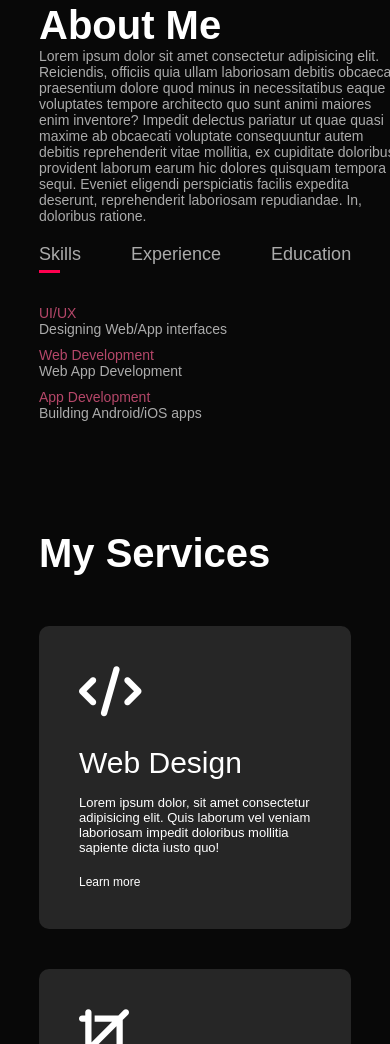
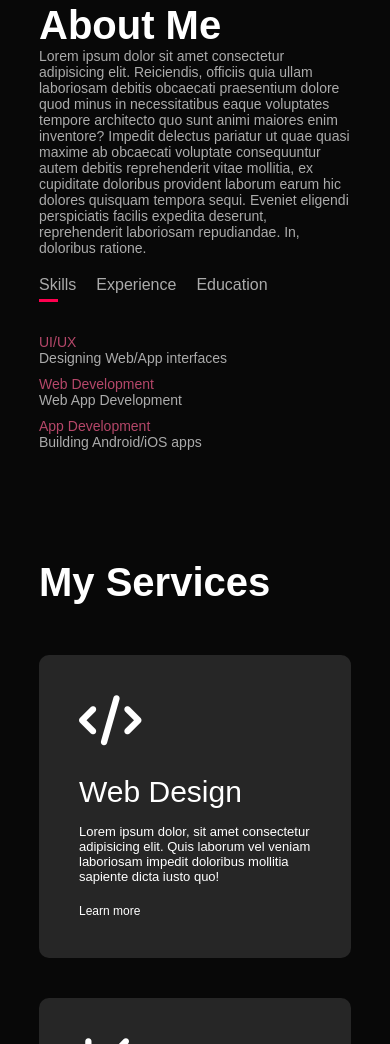
Before and after one commit to jinzolapis/personal-portfolio-v2, a website: page index.html in a window 390 px wide. Shown: the part 1371-2415 px from the top of the page. Drawn offline with Linux system fonts and the light colour scheme.

Commit message:
Add spacing and modify font size in tab links

```diff
--- a/style.css
+++ b/style.css
@@ -430,4 +430,9 @@ nav .fa-solid {
   .about-col-2 {
     font-size: 14px;
   }
+
+  .tab-links {
+    font-size: 16px;
+    margin-right: 20px;
+  }
 }
```
